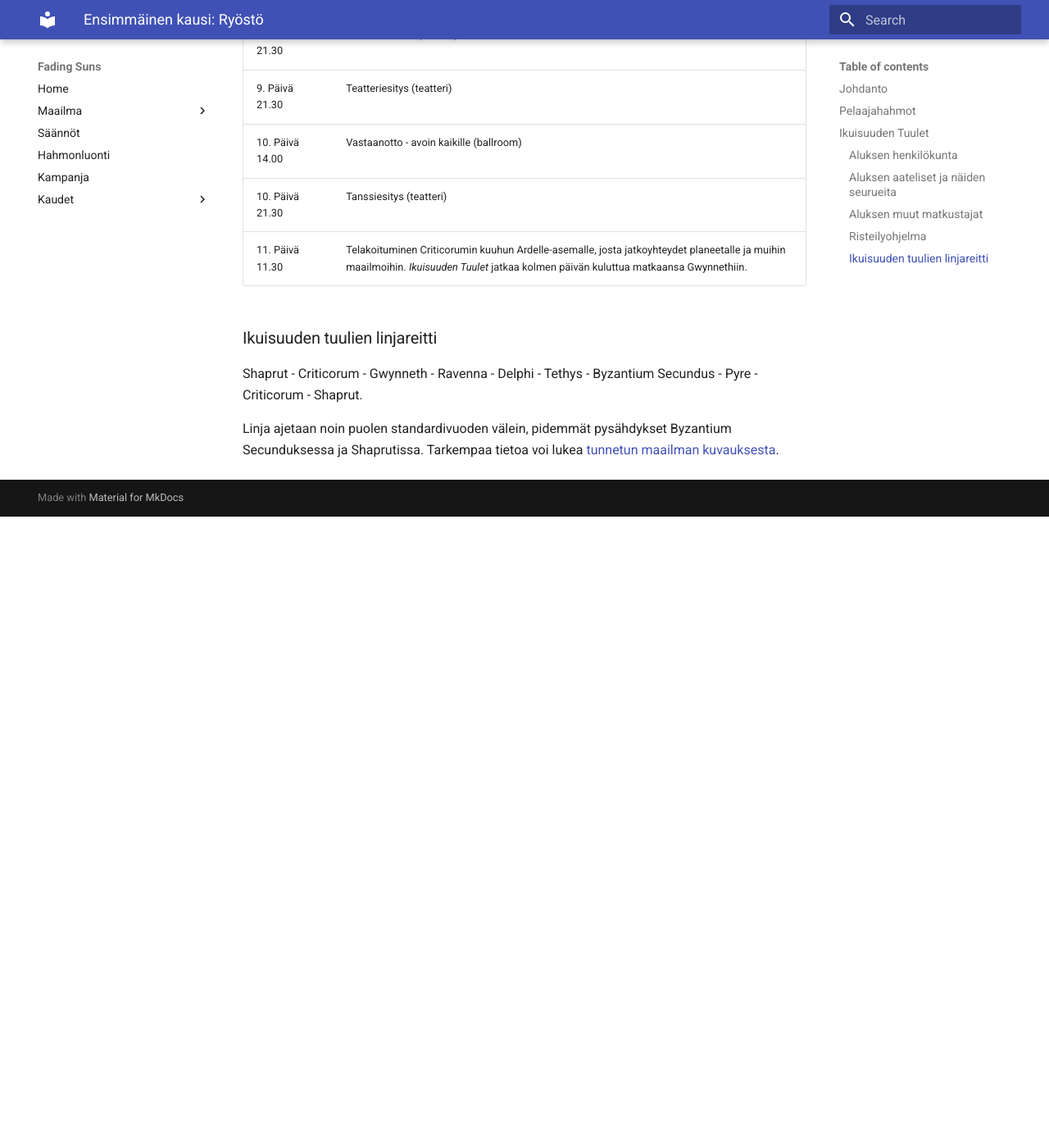
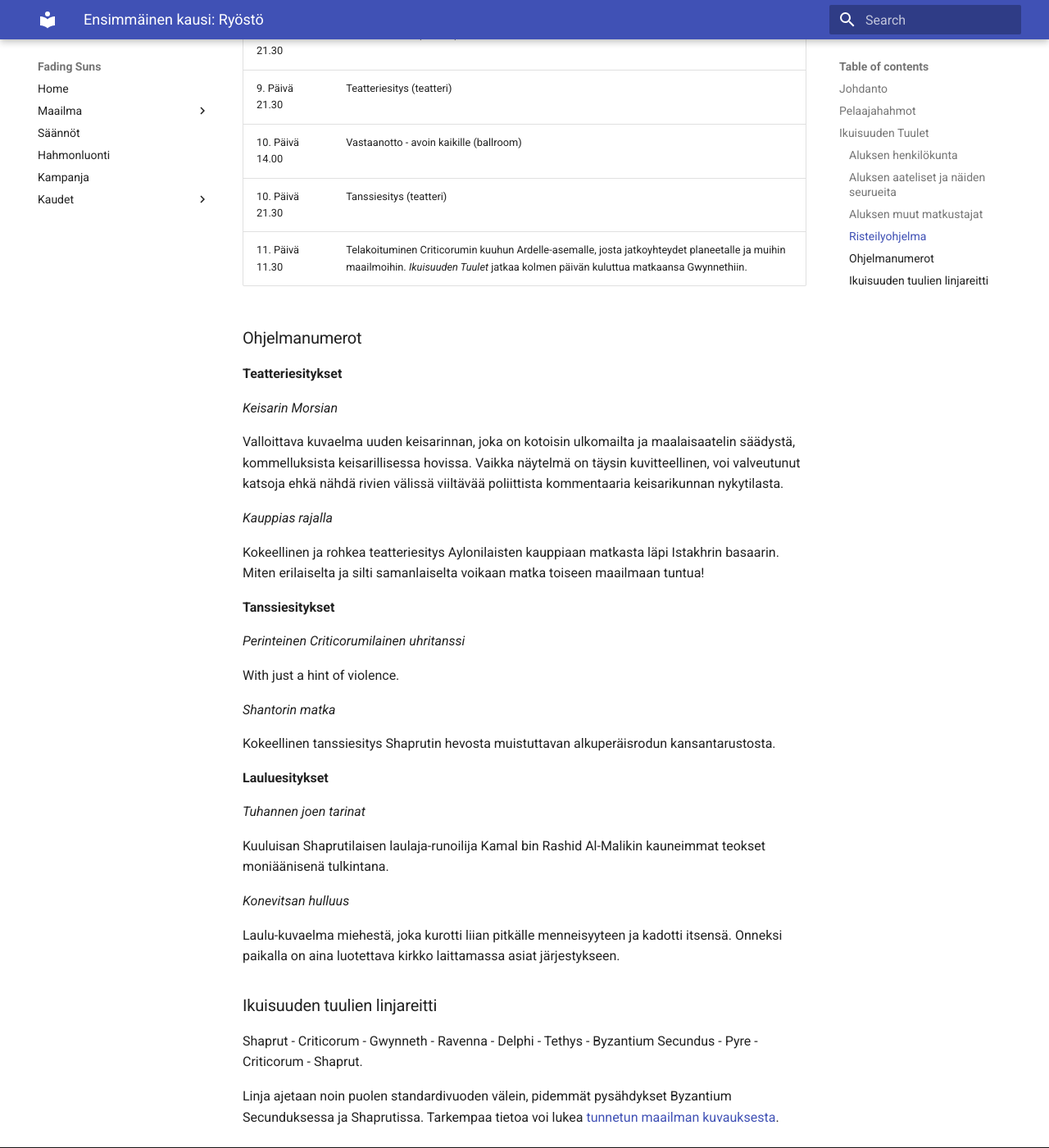
Before and after one commit to mertenator100/mertenator100.github.io, an MkDocs documentation site: the page built from docs/kausi1.md, in a window 1280 px wide and 1400 px high, scrolled down 12139 px. Shown: the whole window at 82% size. Built offline with MkDocs 1.6.1 and Material for MkDocs 9.7.7, drawn with Linux system fonts in a browser that asks for light colours; before the commit the page ends 12769 px from its top, so only the background shows below that.

Commit message:
esitykset

```diff
--- a/docs/kausi1.md
+++ b/docs/kausi1.md
@@ -211,6 +211,38 @@ Aika            | Tapahtuma
 10. Päivä 21.30 | Tanssiesitys (teatteri)
 11. Päivä 11.30 | Telakoituminen Criticorumin kuuhun Ardelle-asemalle, josta jatkoyhteydet planeetalle ja muihin maailmoihin. *Ikuisuuden Tuulet* jatkaa kolmen päivän kuluttua matkaansa Gwynnethiin.
 
+### Ohjelmanumerot
+
+**Teatteriesitykset**
+
+*Keisarin Morsian*
+
+Valloittava kuvaelma uuden keisarinnan, joka on kotoisin ulkomailta ja maalaisaatelin säädystä, kommelluksista keisarillisessa hovissa. Vaikka näytelmä on täysin kuvitteellinen, voi valveutunut katsoja ehkä nähdä rivien välissä viiltävää poliittista kommentaaria keisarikunnan nykytilasta.
+
+*Kauppias rajalla*
+
+Kokeellinen ja rohkea teatteriesitys Aylonilaisten kauppiaan matkasta läpi Istakhrin basaarin. Miten erilaiselta ja silti samanlaiselta voikaan matka toiseen maailmaan tuntua!
+
+**Tanssiesitykset**
+
+*Perinteinen Criticorumilainen uhritanssi*
+
+With just a hint of violence.
+
+*Shantorin matka*
+
+Kokeellinen tanssiesitys Shaprutin hevosta muistuttavan alkuperäisrodun kansantarustosta.
+
+**Lauluesitykset**
+
+*Tuhannen joen tarinat*
+
+Kuuluisan Shaprutilaisen laulaja-runoilija Kamal bin Rashid Al-Malikin kauneimmat teokset moniäänisenä tulkintana.
+
+*Konevitsan hulluus*
+
+Laulu-kuvaelma miehestä, joka kurotti liian pitkälle menneisyyteen ja kadotti itsensä. Onneksi paikalla on aina luotettava kirkko laittamassa asiat järjestykseen.
+
 ### Ikuisuuden tuulien linjareitti
 
 Shaprut - Criticorum - Gwynneth - Ravenna - Delphi - Tethys - Byzantium Secundus - Pyre - Criticorum - Shaprut.
```
